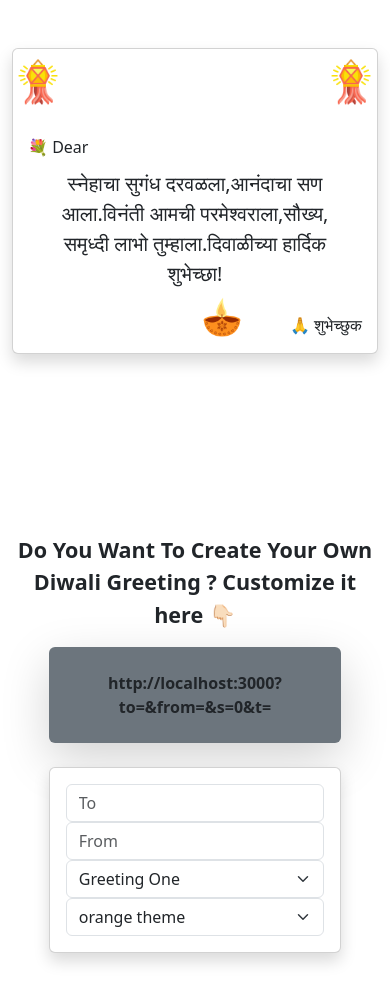
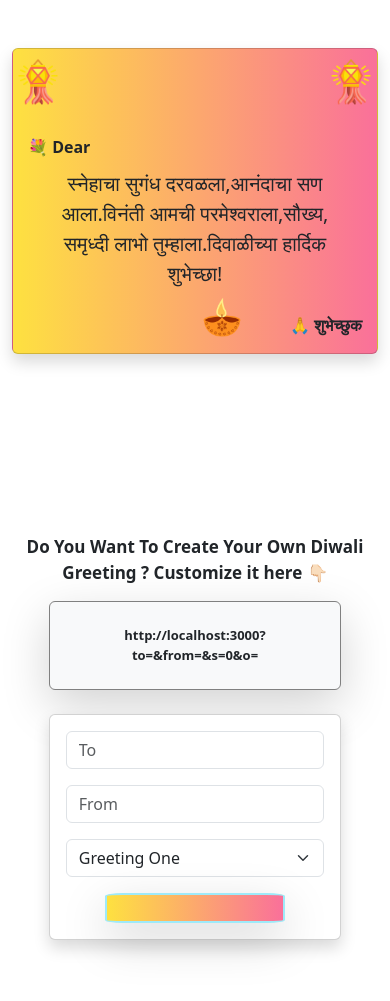
Before and after one commit to saurabhjaykar1603/greet-me, a React (Vite) app: page / in a window 390 px wide. Built offline with nearby package versions, Linux system fonts and the light colour scheme.

Commit message:
feat: Improve mobile responsiveness and update color cycling logic

```diff
--- a/src/views/Home/Home.css
+++ b/src/views/Home/Home.css
@@ -36,17 +36,61 @@ body {
   right: 18px;
 }
 .theme-orange {
-  background-color: orange !important;
-  color: dark !important;
+  background-color: #FEE140 !important;
+  background-image: linear-gradient(90deg, #FEE140 0%, #FA709A 100%) !important;
+
 }
 .theme-red {
-  background-color: red !important;
-  color: #fff !important;
+  background-color: #ffb8b8 !important;
+  background-image: linear-gradient(147deg, #ffb8b8 0%, #ff2525 74%) !important;
 }
 .theme-blue {
+  background-color: #00dbde !important;
+  background-image: linear-gradient(90deg, #00dbde 0%, #fc00ff 100%) !important;
+  color: #000 !important;
+  font-weight: normal !important;
+
+}
+.theme-green {
+  background-color: #85ffbd !important;
+  background-image: linear-gradient(45deg, #85ffbd 0%, #fffb7d 100%) !important;
+}
+.theme-yellow {
+  background-color: #fad961 !important;
+  background-image: linear-gradient(90deg, #fad961 0%, #ff9000 100%) !important;
+}
+.theme-purple{
+  background-color: #203790  !important;
+background-image: linear-gradient(225deg, #203790 0%, #784BA0 50%, #164564 100%) ! important;
+color: #fff !important;
+
+}
+.orange-square {
+  height: 30px;
+  width: 180px;
+  background-color: orange !important;
+  border-radius: 10%;
+  cursor: pointer;
+  border: 2px solid black !important;
+
+}
+.orange-card {
+  background-color: orange !important;
+}
+
+.red-card {
+  background-color: red !important;
+  color: white !important;
+}
+
+.blue-card {
   background-color: blue !important;
   color: white !important;
 }
+.url{
+  cursor: pointer !important;
+}
+
 @media (max-width: 768px) {
   .custom-card {
     width: 100% !important;
@@ -65,4 +109,12 @@ body {
     top: -40px;
     right: 1px;
   }
+  .generate-tagline{
+    font-size: 17px !important;
+  }
+  .url{
+    font-size: 13px !important;
+    cursor: pointer ! important ;
+
+  }
 }
--- a/src/views/Home/Home.jsx
+++ b/src/views/Home/Home.jsx
@@ -10,7 +10,6 @@ const GREETINGS = [
   "सगळा आनंद सगळे सौख्य,सगळ्या स्वप्नांची पूर्णता,यशाची सगळी शिखरे,सगळे ऐश्वर्य,हे आपल्याला मिळू दे,ही दीपावली आपल्या आयुष्याला एक नवा उजाळा देवू दे…",
   "लक्ष लक्ष दिव्यांनी उजळुन निघो ही निशाघेऊनि येवो नवी उमेद नवी आशा,सोबत आमच्या लक्ष लक्ष शुभेच्छा!",
   "यशाची रोषणाई कीर्तीचे अभ्यंग स्नान मनाचे लक्ष्मिपुजनसमृद्धीचे फराळप्रेमाची भाऊबीजअशा मंगल दिवाळीच्या शुभेच्छा",
-  "एक दिवा लावु जिजाऊचरणी।  एक दिवा लावु शिवचरणी।  एक दिवा लावु शंभुचरणी। आमचा इतिहास हीच आमची प्रतिष्ठा….. दिपावलीच्या हार्दिक शिवशुभेच्छा…. आपल्या घरि सुख समाधान सदैव नांदो हिच जगदंबेचरणी प्रार्थना॥ ।। जय शिवराय ।। तुम्हाला व तुमच्या कुटुंबियांना दिवाळीच्या हार्दिक शुभेछा !!",
 ];
 
 function Home() {
@@ -20,13 +19,23 @@ function Home() {
   const [greetingNumber, setGreetingNumber] = useState(
     searchParams.get("s") >= GREETINGS.length ? 0 : searchParams.get("s") || 0
   );
-  const [theme, setTheme] = useState(searchParams.get("t"));
+  const [orange, setOrange] = useState(searchParams.get("o"));
 
   return (
     <>
-      <div className="container mt-5">
+      <div className="container mt-5" style={{ marginTop: "100px" }}>
         <div
-          className={`card custom-card shadow w-md-25 d-block mx-auto ${`theme-${theme}`}`}
+          className={`card custom-card shadow w-md-25 d-block mx-auto ${
+            orange === "orange"
+              ? "theme-orange"
+              : orange === "red"
+              ? "theme-red"
+              : orange === "green"
+              ? "theme-green"
+              : orange === "purple"
+              ? "theme-purple"
+              : "theme-orange"
+          }`}
           style={{ width: "" }}
         >
           <div className=" mt-5 position-relative ">
@@ -43,16 +52,16 @@ function Home() {
             />
           </div>
           <div className="card-body p-5  position-relative">
-            <div className="to fs-6 ">
+            <div className="to fs-6  fw-bold">
               <p className=""> 💐 Dear {to}</p>
             </div>
 
-            <div className="mt-4 fs-5  text-center">
+            <div className="mt-4 fs-5  text-center fw-normal">
               <p>{GREETINGS[greetingNumber]}</p>
             </div>
 
             <div className="from fs-6 ">
-              <p className="">🙏 शुभेच्छुक {from}</p>
+              <p className=" fw-bold">🙏 शुभेच्छुक {from}</p>
             </div>
           </div>
         </div>
@@ -61,29 +70,31 @@ function Home() {
         className="container text-center  fw-bold fs-4"
         style={{ marginTop: "180px" }}
       >
-        <p>
+        <p className="generate-tagline">
           Do You Want To Create Your Own Diwali Greeting ? Customize it here 👇🏻{" "}
         </p>
       </div>
-      <div className="container w-75  shadow-lg rounded-2 pt-4 pb-2 text-center fw-bold fs-6   bg-secondary ">
-        <p style={{cursor: 'pointer'}}
+      <div
+        className="container w-75  shadow-lg rounded-2 pt-4 pb-2 text-center fw-bold fs-6   bg-light"
+        style={{ border: "1px solid grey" }}
+      >
+        <p
+          className="url"
           onClick={() => {
             const url = `${
               import.meta.env.VITE_BASE_URL
-            }?to=${to}&from=${from}&s=${greetingNumber}&t=${theme}`;
-            {
-              navigator.clipboard.writeText(url);
-              alert(`url coppied successfully ${url}`)
-            }
+            }?to=${to}&from=${from}&s=${greetingNumber}&o=${orange}`;
+            navigator.clipboard.writeText(url);
+            alert(`url copied successfully ${url}`);
           }}
         >
           {import.meta.env.VITE_BASE_URL}?to={to}&from={from}&s={greetingNumber}
-          &t={theme}
+          &o={orange}
         </p>
       </div>
-      <div className="container card card-body shadow w-75 mt-4 mb-5 ">
+      <div className="container card card-body shadow w-75 mt-4 mb-5 mt-sm-4 mb-sm-4 mt-md-5 mb-md-5">
         <div className="row">
-          <div className="col-md-3">
+          <div className="col-md-3 col-sm-6 mb-3 mb-sm-0">
             <input
               type="text"
               className="form-control"
@@ -94,8 +105,7 @@ function Home() {
               placeholder="To"
             />
           </div>
-          <div className="col-md-3 ">
-            {" "}
+          <div className="col-md-3 col-sm-6 mb-3 mb-sm-0">
             <input
               type="text"
               className="form-control"
@@ -106,9 +116,9 @@ function Home() {
               placeholder="From"
             />
           </div>
-          <div className="col-md-3">
+          <div className="col-md-3 col-sm-6 mb-3 mb-sm-0">
             <select
-              class="form-select"
+              className="form-select"
               aria-label="Default select example"
               value={greetingNumber}
               onChange={(e) => {
@@ -122,19 +132,40 @@ function Home() {
               <option value="4">Greeting Five</option>
             </select>
           </div>
-          <div className="col-md-3">
-            <select
-              class="form-select"
-              aria-label="Default select example"
-              value={theme}
-              onChange={(e) => {
-                setTheme(e.target.value);
+          <div className="col-md-3 col-sm-6 d-flex align-items-center justify-content-center  ">
+            <div
+              className={`orange-square  shadow-lg border-info-subtle  ${
+                orange === "orange"
+                  ? "theme-orange"
+                  : orange === "red"
+                  ? "theme-red"
+                  : orange === "green"
+                  ? "theme-green"
+                  : orange === "blue"
+                  ? "theme-blue"
+                  : orange === "purple"
+                  ? "theme-purple"
+                  : "theme-orange"
+              }`}
+              onClick={() => {
+                setOrange((prevColor) => {
+                  switch (prevColor) {
+                    case "orange":
+                      return "red";
+                    case "red":
+                      return "green";
+                    case "green":
+                      return "blue";
+                    case "blue":
+                      return "purple";
+                    case "purple":
+                      return "orange";
+                    default:
+                      return "orange";
+                  }
+                });
               }}
-            >
-              <option value="orange">orange theme</option>
-              <option value="red">red theme</option>
-              <option value="blue">blue theme</option>
-            </select>
+            ></div>
           </div>
         </div>
       </div>
```
